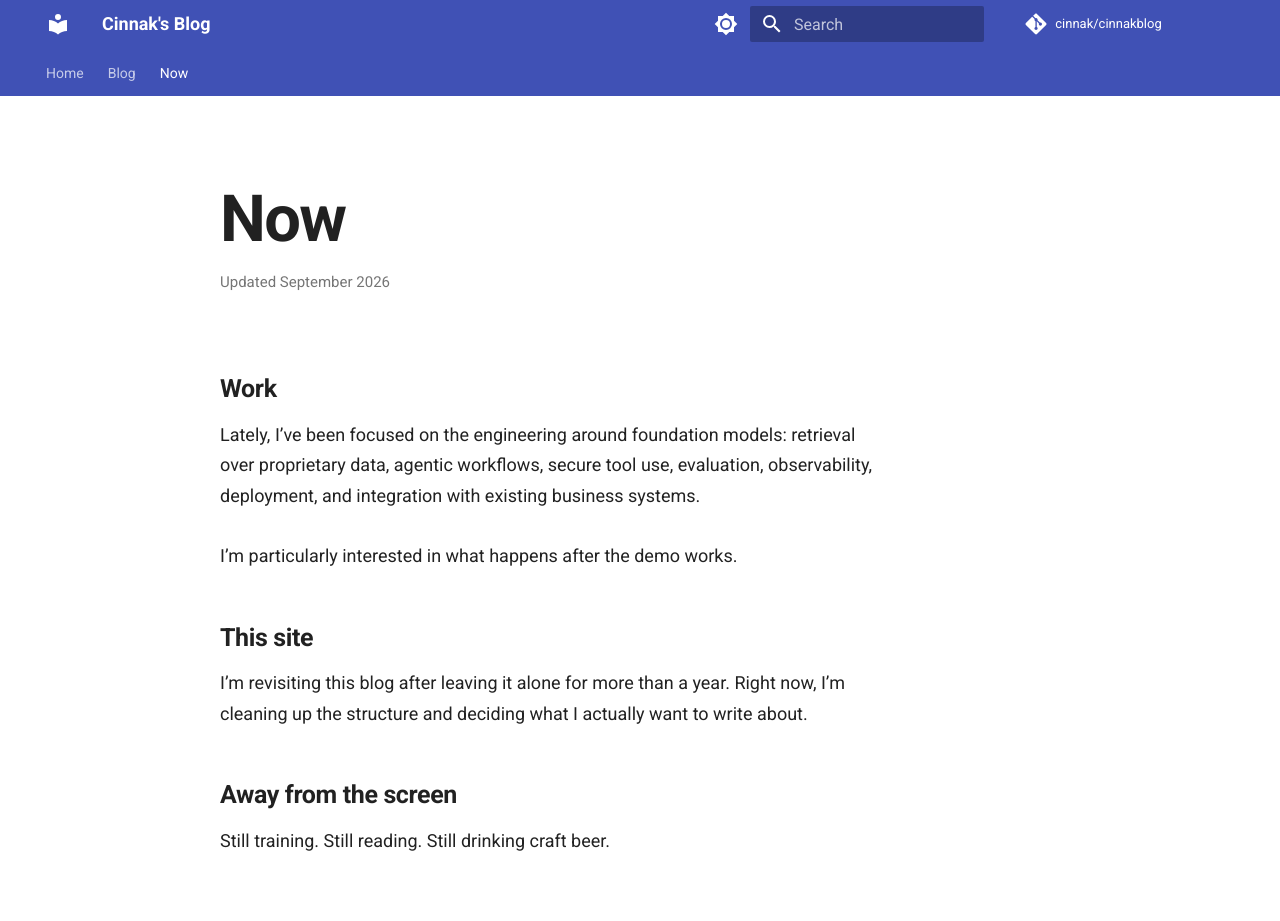
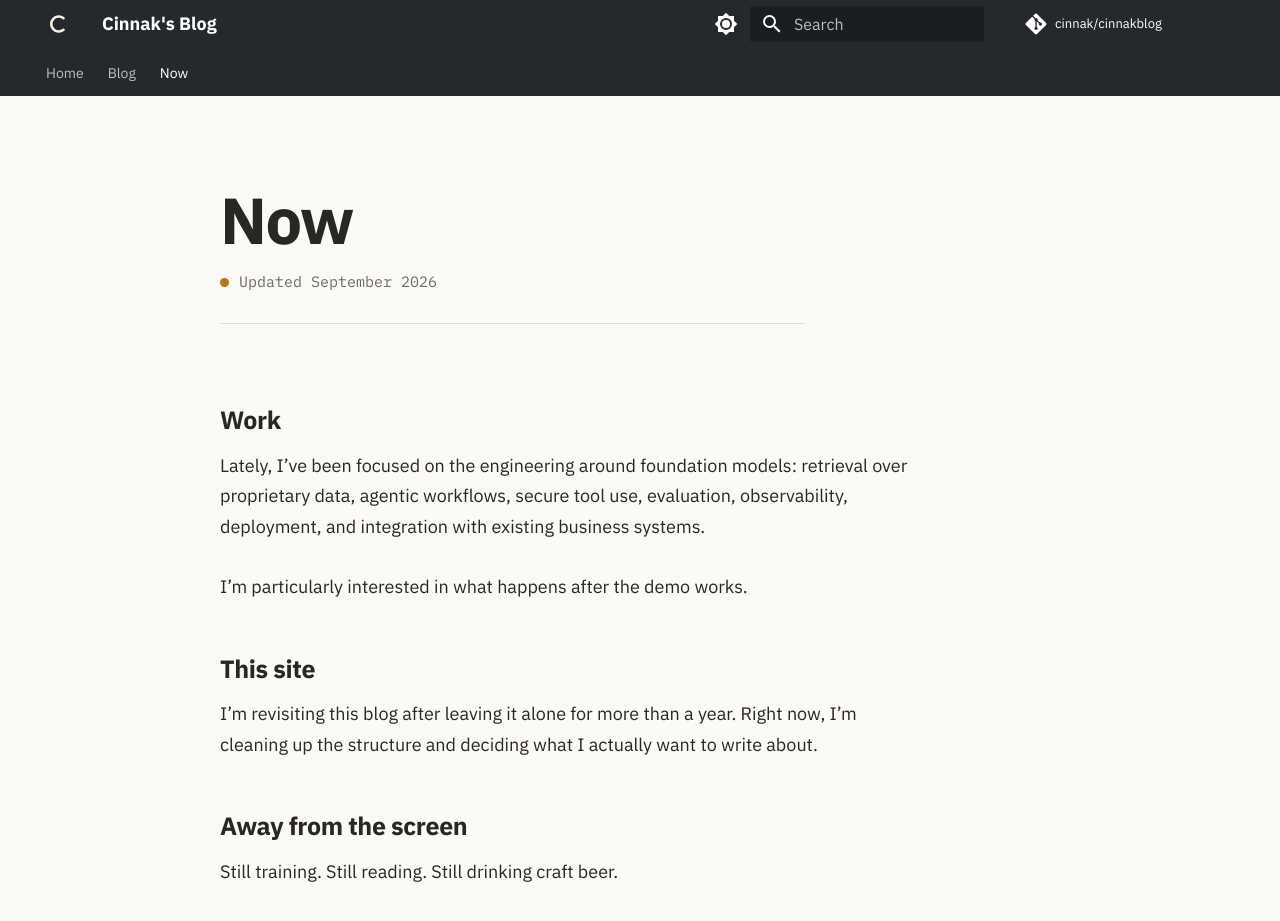
Before and after one commit to cinnak/cinnakblog, an MkDocs documentation site: the page built from docs/now.md, in a window 1280 px wide and 1045 px high. Shown: the top 921 px of the window. Built offline with MkDocs 1.6.1 and Material for MkDocs 9.7.7, drawn with Linux system fonts in a browser that asks for light colours; comment, search, counter and statistics services are not loaded.

Commit message:
Add quiet journal visual identity

```diff
--- a/docs/stylesheets/extra.css
+++ b/docs/stylesheets/extra.css
@@ -1,3 +1,39 @@
+:root {
+  --md-primary-fg-color: #25292d;
+  --md-primary-fg-color--light: #343a40;
+  --md-primary-fg-color--dark: #191c1f;
+  --md-accent-fg-color: #b8751a;
+}
+
+[data-md-color-scheme="default"] {
+  --md-default-bg-color: #fbfaf7;
+  --md-default-fg-color: #292722;
+  --md-default-fg-color--light: rgb(41 39 34 / 68%);
+  --md-default-fg-color--lighter: rgb(41 39 34 / 34%);
+  --md-default-fg-color--lightest: rgb(41 39 34 / 12%);
+  --md-typeset-a-color: #98600f;
+}
+
+[data-md-color-scheme="slate"] {
+  --md-default-bg-color: #191c1f;
+  --md-default-fg-color: #ebe7df;
+  --md-default-fg-color--light: rgb(235 231 223 / 70%);
+  --md-default-fg-color--lighter: rgb(235 231 223 / 36%);
+  --md-default-fg-color--lightest: rgb(235 231 223 / 13%);
+  --md-typeset-a-color: #dda34a;
+}
+
+.md-logo img {
+  width: 1.2rem;
+  height: 1.2rem;
+}
+
+.md-tabs__link--active,
+.md-tabs__link:focus,
+.md-tabs__link:hover {
+  color: #e2aa55;
+}
+
 .now-page {
   --now-space-sm: 0.75rem;
   --now-space-md: 1.5rem;
@@ -13,23 +49,38 @@
   margin: 0 0 var(--now-space-sm);
   color: var(--md-default-fg-color);
   font-size: clamp(2.25rem, 6vw, 3.25rem);
-  font-weight: 600;
+  font-weight: 700;
   letter-spacing: -0.025em;
   line-height: 1.1;
 }
 
 .now-page .now-updated {
+  display: flex;
+  align-items: center;
+  gap: 0.5rem;
   margin: 0 0 var(--now-space-xl);
+  padding-bottom: var(--now-space-md);
+  border-bottom: 1px solid var(--md-default-fg-color--lightest);
   color: var(--md-default-fg-color--light);
+  font-family: var(--md-code-font-family);
   font-size: 0.75rem;
   line-height: 1.5;
+}
+
+.now-page .now-updated::before {
+  width: 0.45rem;
+  height: 0.45rem;
+  border-radius: 50%;
+  background-color: var(--md-accent-fg-color);
+  content: "";
+  flex: 0 0 auto;
 }
 
 .now-page h2 {
   margin: var(--now-space-lg) 0 var(--now-space-sm);
   color: var(--md-default-fg-color);
   font-size: 1.25rem;
-  font-weight: 600;
+  font-weight: 700;
   letter-spacing: -0.015em;
   line-height: 1.25;
 }
--- a/mkdocs.yml
+++ b/mkdocs.yml
@@ -6,6 +6,10 @@ theme:
   name: material
   custom_dir: 'overrides'
   language: en
+  logo: assets/cinnak-mark.svg
+  font:
+    text: IBM Plex Sans
+    code: IBM Plex Mono
   features:
     - navigation.tabs
     - navigation.top
@@ -16,14 +20,14 @@ theme:
     - comments  # Enable the comments feature
   palette:  # Ensure palette is directly under theme
     - scheme: default
-      primary: indigo
-      accent: indigo
+      primary: custom
+      accent: custom
       toggle:
         icon: material/brightness-7
         name: Switch to dark mode
     - scheme: slate
-      primary: indigo
-      accent: indigo
+      primary: custom
+      accent: custom
       toggle:
         icon: material/brightness-4
         name: Switch to light mode
```
Also changed, not shown: docs/assets/cinnak-mark.svg (added).
